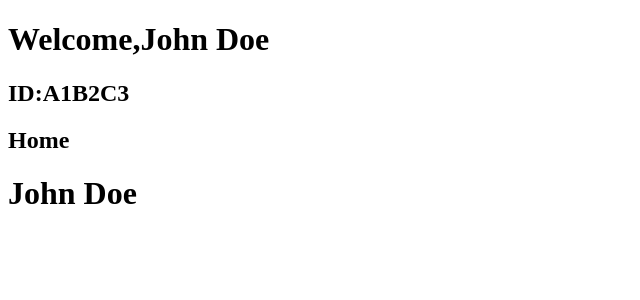
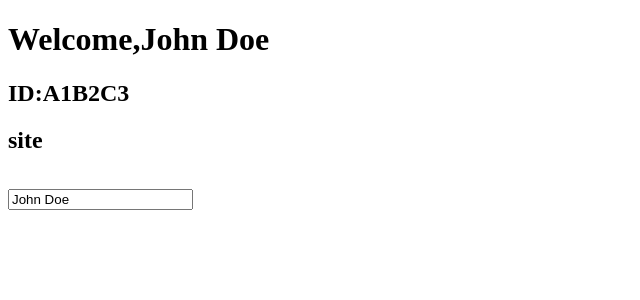
Before and after one commit to taerinlee/my-context-test, a React (Create React App) app: page / in a window 1280 px wide. Shown: the top 300 px of the page, without its empty margins (0-640 px from the left). Built offline with nearby package versions, Linux system fonts and the light colour scheme.

Commit message:
Use user context

```diff
--- a/src/App.js
+++ b/src/App.js
@@ -1,4 +1,5 @@
 import React from 'react';
+import { UserContext, UserDispatchContext, UserProvider } from './UserContext';
 
 function SideNav({ activeProfileId }) {
   return (
@@ -21,19 +22,24 @@ function TopNav({ title }) {
   );
 }
 
-function Profile({ username }) {
-  return <h1>{username}</h1>;
+function Profile() {
+  const userDetails = React.useContext(UserContext);
+  const setUserDetails = React.useContext(UserDispatchContext);
+
+  return (
+    <h1>
+      <input value={userDetails.username} onChange={setUserDetails} />
+    </h1>
+  );
 }
 
-function Page({ username }) {
-  return <Profile {...{ username }} />;
-}
-
-function Main({ title, username }) {
+function Main() {
   return (
-    <div className="main-content">
-      <TopNav {...{ title }} />
-      <Page {...{ username }} />
+    <div className="dashboardContent">
+      <UserProvider>
+        <TopNav title="site" />
+        <Profile />
+      </UserProvider>
     </div>
   );
 }
```
